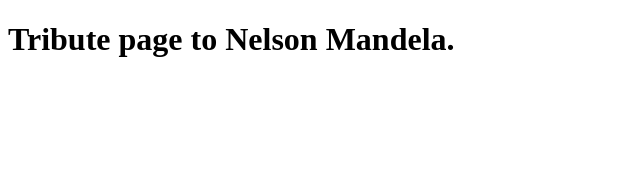
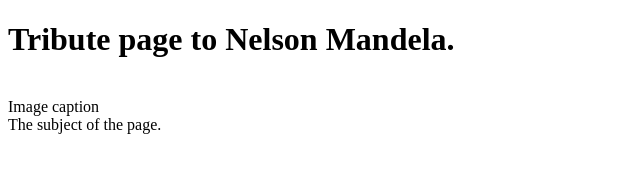
Before and after one commit to dseifu/Dawit-Will, a plain HTML site: page fcc-test-suite-template-master/index.html in a window 1280 px wide. Shown: the whole page, without its empty margins (0-640 px from the left). Drawn offline with Linux system fonts and the light colour scheme.

Commit message:
added the instructions of 2, 3, 4, 5 and 6

```diff
--- a/fcc-test-suite-template-master/index.html
+++ b/fcc-test-suite-template-master/index.html
@@ -11,6 +11,11 @@
       <div id="title"><h1>
         Tribute page to Nelson Mandela.
         </h1>
+        <div id="img-div">
+          <img id="image" src=""/>
+          <figcaption id="img-caption">Image caption</figcaption>
+        </div>
+        <div id="tribute-info">The subject of the page.</div>
       </div>
 
       </div>
```
